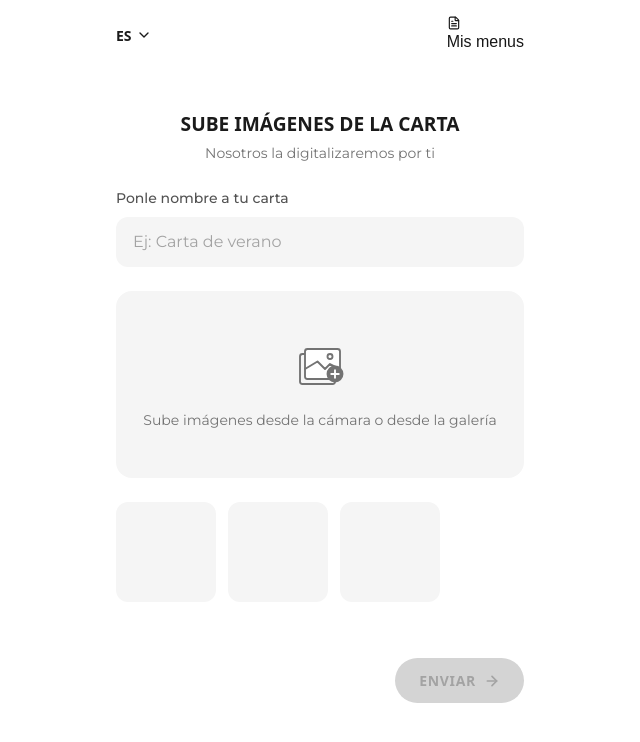
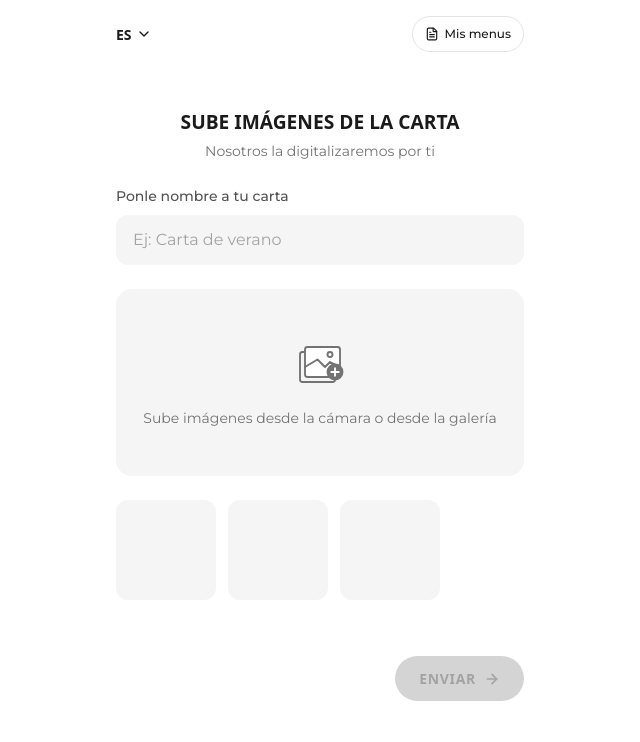
Before and after one commit to sarafernandez11/cartas-digitales-upload, a Next.js app: page / in a window 1280 px wide. Shown: the top 742 px of the page, without its empty margins (320-960 px from the left). Built offline with nearby package versions, Linux system fonts and the light colour scheme; what @radix-ui/themes would draw is missing.

Commit message:
reorder dummy menus and fix link

```diff
--- a/app/menus/page.tsx
+++ b/app/menus/page.tsx
@@ -58,17 +58,17 @@ interface Menu {
 const mockMenus: Menu[] = [
     {
         id: "1",
+        name: "Menu del dia",
+        previewUrl: null,
+        isProcessing: true,
+        createdAt: new Date("2026-01-22T10:00:00"),
+    },
+    {
+        id: "2",
         name: "Carta de vinos",
         previewUrl:
             "https://images.unsplash.com/photo-1510812431401-41d2bd2722f3?w=128&h=128&fit=crop",
         isProcessing: false,
-        createdAt: new Date("2026-01-22T10:00:00"),
-    },
-    {
-        id: "2",
-        name: "Menu del dia",
-        previewUrl: null,
-        isProcessing: true,
         createdAt: new Date("2026-01-22T09:30:00"),
     },
     {
@@ -129,7 +129,7 @@ export default function MenusPage() {
             <Main>
                 <Header>
                     <HeaderNav>
-                        <Link href="/" passHref legacyBehavior>
+                        <Link href="/" passHref>
                             <BackButton
                                 as="a"
                                 aria-label="Volver a la pagina principal"
--- a/app/page.tsx
+++ b/app/page.tsx
@@ -141,9 +141,11 @@ export default function Home() {
                                 </StyledDropdownContent>
                             </DropdownMenu.Portal>
                         </DropdownMenu.Root>
-                        <Link href="/menus" aria-label="Ver mis menus">
-                            <FileText size={14} />
-                            Mis menus
+                        <Link href="/menus" passHref>
+                            <ViewMenusButton as="a" aria-label="Ver mis menus">
+                                <FileText size={14} />
+                                Mis menus
+                            </ViewMenusButton>
                         </Link>
                     </HeaderNav>
                 </Header>
```
